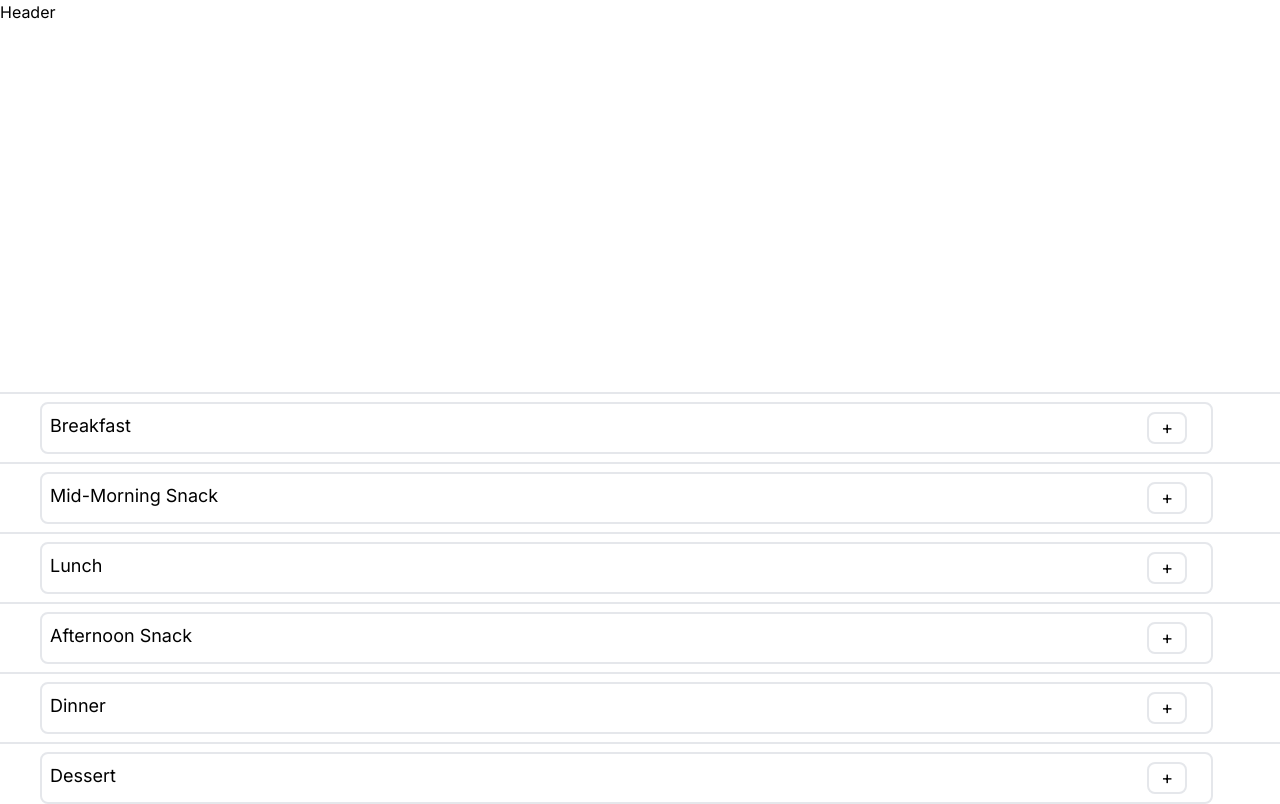
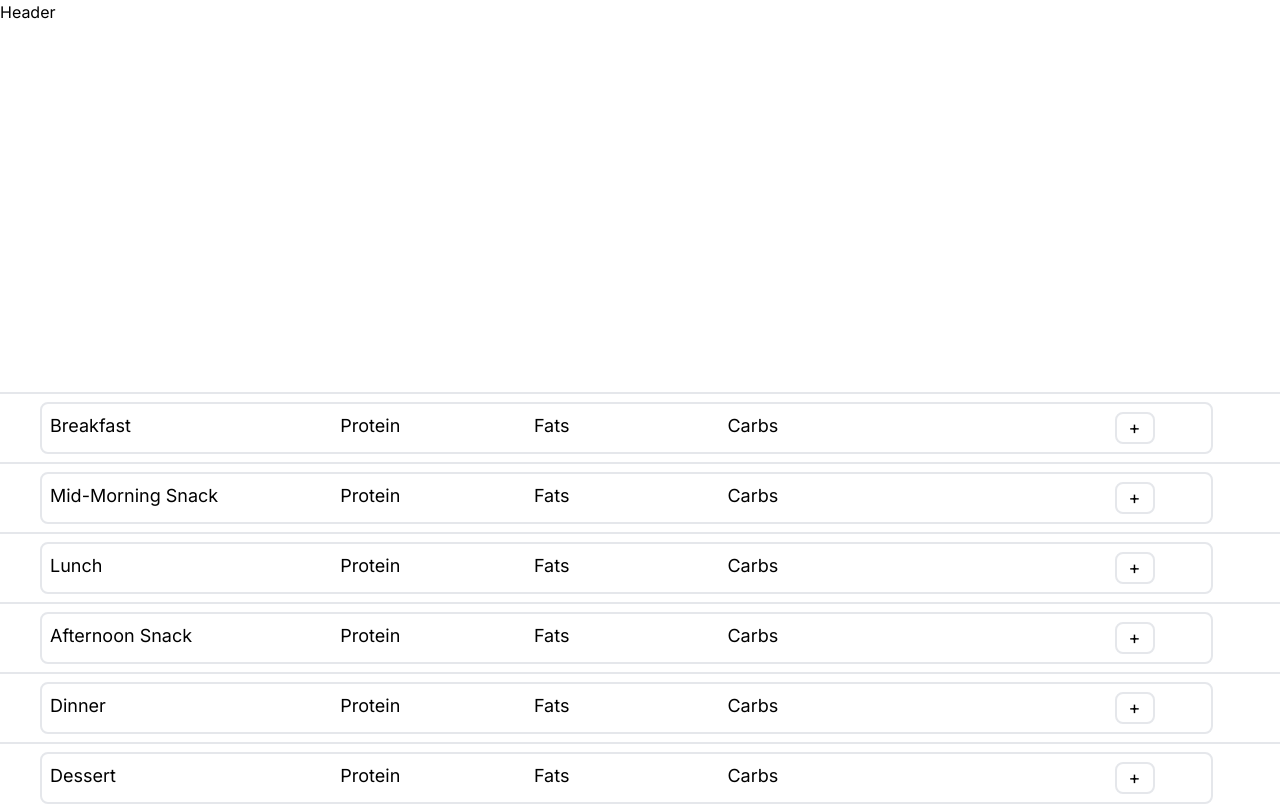
Before and after one commit to maherdj/macro-tracker, a Next.js app: page /dashboard in a window 1280 px wide. Built offline with nearby package versions, Linux system fonts and the light colour scheme.

Commit message:
added macro labels to meal sections

```diff
--- a/src/app/dashboard/MealCard.tsx
+++ b/src/app/dashboard/MealCard.tsx
@@ -54,15 +54,20 @@ export default function Card({ mealType }: cardProps) {
     <>
     <div className="border-t-2 mb-2 mt-2"></div>
       <div className="w-11/12 mx-10 rounded-lg border-2">
-        <div className="flow-root pt-2 pl-2">
-          <div className="float-left text-lg">{mealType}</div>
+        <div className="grid grid-cols-12 pt-2 pl-2">
+          <div className="col-span-3 text-lg">{mealType}</div>
+          <div className="col-span-2 text-lg">Protein</div>
+          <div className="col-span-2 text-lg">Fats</div>
+          <div className="col-span-2 text-lg">Carbs</div>
+          <div className="col-span-2"></div>
           <Popup
             trigger={
               <button
                 type="submit"
                 value="+"
-                className="w-10 rounded-lg float-right mr-6 mb-2 border-2 text-lg"
+                className="w-10 rounded-lg float-r mr-6 mb-2 border-2 text-lg"
                 // onClick={() => addFood}
+
               >
                 +
               </button>
@@ -72,15 +77,19 @@ export default function Card({ mealType }: cardProps) {
             nested
           >
             {(close) => (
-              <div className="w-96 h-96 bg-slate-400">
+              <div className="w-96 h-96 bg-white border-4">
+                <div className="flow-root">
                   <button
                     className="button"
                     onClick={() => {
                       close();
                     }}
+                    className="mr-2 p-2 mt-2 rounded-lg border-2 float-right justify-end"
                   >
-                  Close
+                    X
                   </button>
+                </div>
+
                 {/* <div class="min-h-screenflex items-center "> */}
                 <form
                   className="grid grid-cols-3 grid-rows-5 p-5 gap-y-2"
@@ -88,7 +97,7 @@ export default function Card({ mealType }: cardProps) {
                 >
                   <div className="w-auto col-span-1">Food Name:</div>
                   <input
-                    className="col-span-2"
+                    className="col-span-2 border-2"
                     type="text"
                     value={foodName}
                     onChange={(e) => setFoodName(e.target.value)}
@@ -96,26 +105,26 @@ export default function Card({ mealType }: cardProps) {
 
                   <div className="w-auto col-span-1">Protein (g):</div>
                   <input
-                    className="col-span-2"
+                    className="col-span-2 border-2"
                     value={protein}
                     onChange={(e) => setProtein(e.target.value)}
                   ></input>
 
                   <div className="w-auto col-span-1">Carbs (g):</div>
                   <input
-                    className="col-span-2"
+                    className="col-span-2 border-2"
                     value={carbs}
                     onChange={(e) => setCarbs(e.target.value)}
                   ></input>
 
                   <div className="w-auto col-span-1">Fat (g):</div>
                   <input
-                    className="col-span-2"
+                    className="col-span-2 border-2"
                     onChange={(e) => setFat(e.target.value)}
                     value={fat}
                   ></input>
                   <button
-                    className="w-auto col-span-3"
+                    className="w-auto col-span-3 border-2 rounded-lg mx-20"
                     type="sutton"
                     value="submit"
                   >
```
Lines whose indentation alone changed are shown as unchanged.
